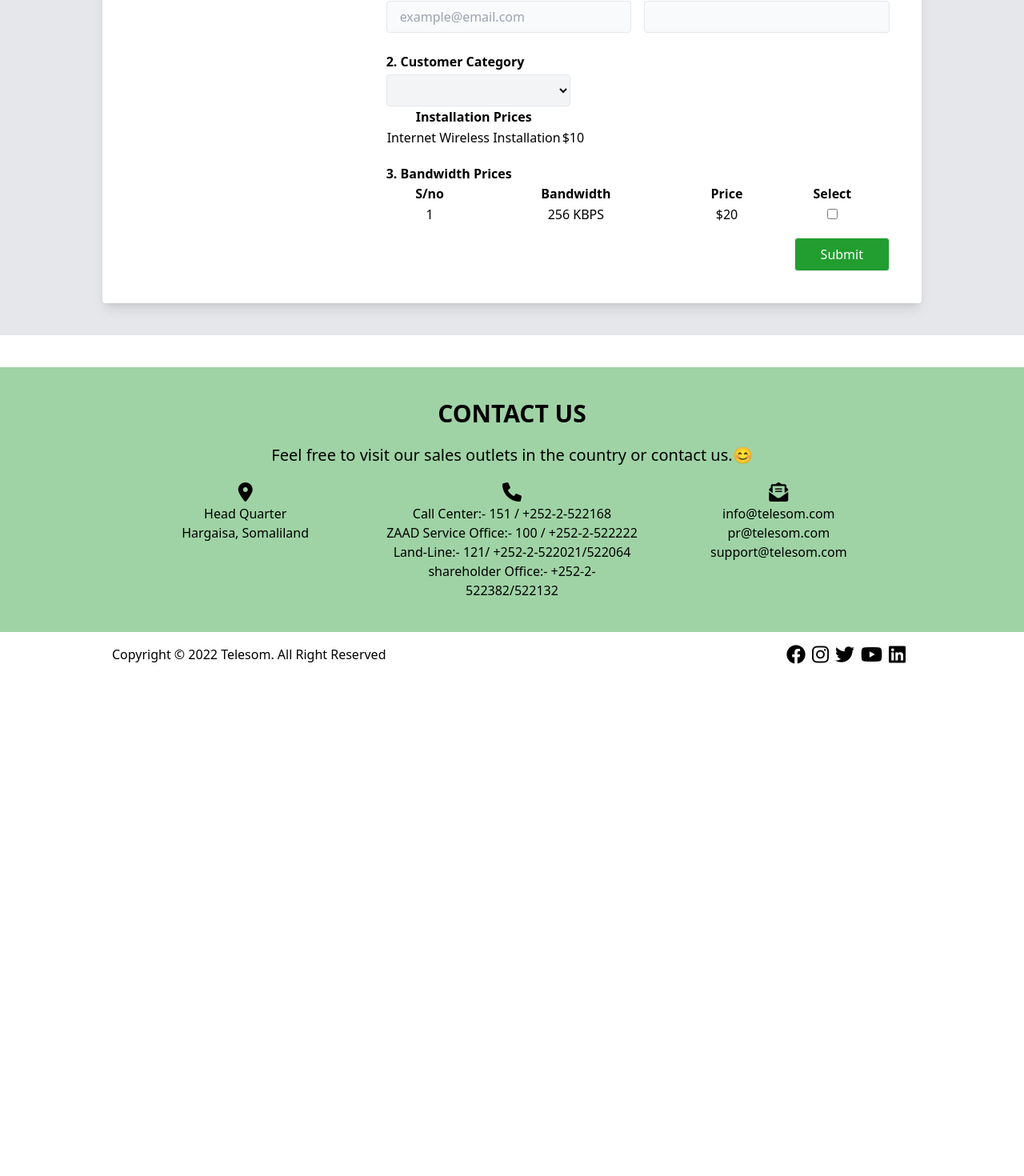
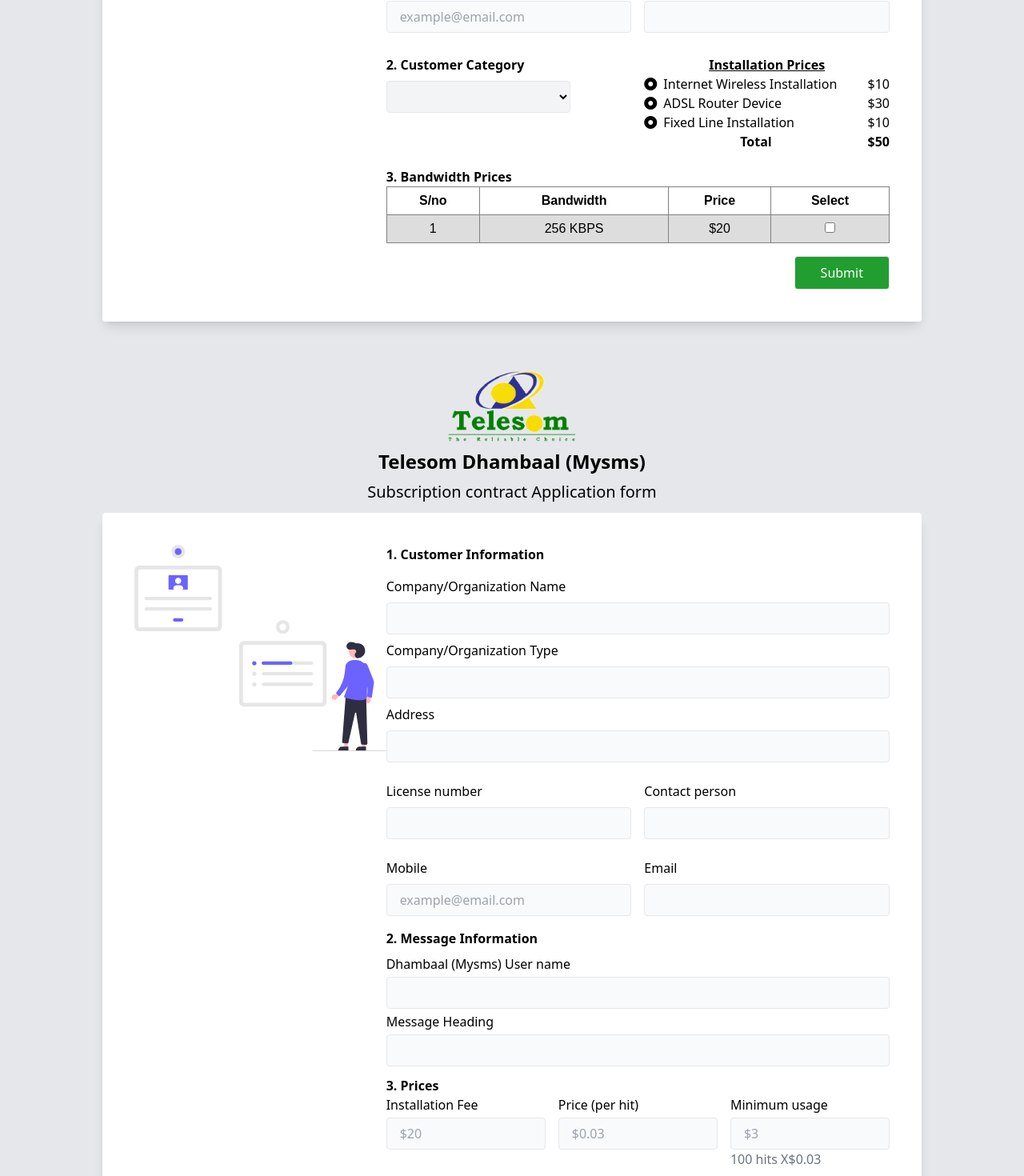
Before and after one commit to Nimcan/Telesom-Web, a React (Create React App) app in the folder client/: page / in a window 1280 px wide. Shown: the part 1932-3402 px from the top of the page at 80% size. Before the commit the page ends 2778 px from the top, so only its background shows below. Built offline with nearby package versions, Linux system fonts and the light colour scheme.

Commit message:
mysms component

```diff
--- a/client/src/App.js
+++ b/client/src/App.js
@@ -1,6 +1,7 @@
 import './App.css';
 import About from './Components/about';
 import ADSL from './Components/buyNow/adslService';
+import Mysms from './Components/buyNow/mysmsService';
 import Career from './Components/career';
 import Contact from './Components/contact';
 import Crs from './Components/crs';
@@ -21,6 +22,7 @@
       {/* <Support /> */}
       {/* <Contact /> */}
       <ADSL />
+      <Mysms />
       <Footer />
       {/* <Career /> */}
 
--- a/client/src/Components/buyNow/adslService.js
+++ b/client/src/Components/buyNow/adslService.js
@@ -5,6 +5,8 @@
     const sites = ['Arabsiyo', 'Berbera', 'Boorama', 'Burco', 'Buuhoodle', 'Caynabo',
                    'Ceel-afwayn', 'Ceerigaabo', 'Dila', 'Gabiley', 'Garadag', 'Hargaisa',
                    'Harirad', 'Lawyacado', 'Lughaya', 'Oodwayne', 'Wajaale', 'Widhwidh', 'Xudun']
+
+    const services = ['Government institution', 'INGO/UN', 'Business', 'Educational institution', 'Home/Personal user']
   return (
     <div className='bg-gray-200 pb-10'>
         <div>
@@ -73,10 +75,10 @@
                             </div>
                         </div>
 
-                        <div className=''>
-                            <h1 className='font-bold mt-4'>2. Customer Category</h1>
-                            <div>
-                                <select className='w-44 h-10 border mt-1 rounded px-4 w-fit bg-gray-100'>
+                        <div className='grid grid-cols-1 md:grid-cols-2 mt-5 gap-4'>
+                            <div className='w-full'>
+                                <h1 className='font-bold'>2. Customer Category</h1>
+                                <select className='w-44 h-10 mt-2 border rounded px-4 w-fit bg-gray-100'>
                                     <option></option>
                                     <option>Government institution</option>
                                     <option>INGO/UN</option>
@@ -86,16 +88,40 @@
                                 </select>
                             </div>
 
-                            <div>
-                                <table>
+                            <div className=''>
+                                <div>
+                                    <div className='text-center'>
+                                        <h1 className='underline font-bold'>Installation Prices</h1>
+                                    </div>
+                                    <div>
+                                        <div className='flex justify-between'>
+                                            <label className='border-left'><i class="fa-solid fa-circle-dot mr-2"></i>Internet Wireless Installation</label>
+                                            <label>$10</label>
+                                        </div>
+                                        <div className='flex justify-between'>
+                                            <label className='border-left'><i class="fa-solid fa-circle-dot mr-2"></i>ADSL Router Device</label>
+                                            <label>$30</label>
+                                        </div>
+                                        <div className='flex justify-between'>
+                                            <label className='border-left'><i class="fa-solid fa-circle-dot mr-2"></i>Fixed Line Installation</label>
+                                            <label>$10</label>
+                                        </div>
+                                        <div className='flex justify-between'>
+                                            <label className='flex-1 text-center font-bold'>Total</label>
+                                            <label className='font-bold'>$50</label>
+                                        </div>
+                                    </div>
+                                </div>
+                                {/* <table className=''>
                                     <tr>
-                                        <th>Installation Prices</th>
+                                        <th colSpan='2'>Installation Prices</th>
                                     </tr>
                                     <tr>
                                         <td>Internet Wireless Installation</td>
                                         <td>$10</td>
                                     </tr>
-                                </table>
+                                </table> */}
+
                             </div>
                         </div>
 
@@ -117,23 +143,11 @@
                             </table>
                         </div>
 
-                        {/* <div>
-                            <h1 className='font-bold mt-4'>4. Description Of the Issue</h1>
-                            <div className=''>
-                                <textarea className='h-36 border mt-1 rounded px-4 w-full bg-gray-50'></textarea>
-                            </div>
-                        </div> */}
-
                         <div className='flex justify-end mt-4'>
                             <button className='py-2 px-8 border text-white rounded bg-brand-green text-right'>Submit</button>
                         </div>
-
-
                         </div>
-
-
                     </div>
-
                 </div>
             </div>
         </div>
--- /dev/null
+++ b/client/src/Components/buyNow/mysmsService.js
@@ -0,0 +1,96 @@
+import React from 'react'
+
+function Mysms() {
+  return (
+    <div className='bg-gray-200 pb-10'>
+        <div>
+            <div>
+                <img src='./images/logo.png' alt='' className='m-auto w-44' />
+            </div>
+            <div>
+                <div>
+                    <h1 className='text-center text-2xl font-bold p-2'>Telesom Dhambaal (Mysms)</h1>
+                    <h1 className='text-center text-xl pb-3'>Subscription contract Application form</h1>
+                </div>
+
+                <div className='xl:contain shadow-lg rounded bg-white '>
+                    <div className='grid md:grid-cols-3 p-10'>
+                        <div  className='flex flex-col gap-4'>
+                            <img src='./images/form.svg' alt='' />
+                        </div>
+                        <div className='lg:col-span-2 md:col-span-2'>
+                            <h1 className='font-bold'>1. Customer Information</h1>
+                            <div className='flex flex-col mt-4'>
+                                <label>Company/Organization Name</label>
+                                <input type='' className="h-10 border my-2 rounded px-4 w-full bg-gray-50"/>
+                                <label>Company/Organization Type</label>
+                                <input type='' className='h-10 border my-2 rounded px-4 w-full bg-gray-50' />
+                                <label>Address</label>
+                                <input type='' className='h-10 border my-2 rounded px-4 w-full bg-gray-50' />
+                            </div>
+
+                            <div className='grid grid-cols-1 md:grid-cols-2 gap-4 mt-4'>
+                            <div>
+                                <label>License number</label>
+                                <input type='' className="h-10 border my-2 rounded px-4 w-full bg-gray-50"/>
+                            </div>
+                            <div>
+                                <label>Contact person</label>
+                                <input type='' className='h-10 border my-2 rounded px-4 w-full bg-gray-50' />
+                            </div>
+                            <div>
+                                <label>Mobile</label>
+                                <input type='email' className='h-10 border my-2 rounded px-4 w-full bg-gray-50' placeholder='example@email.com' />
+                            </div>
+                            <div>
+                                <label>Email</label>
+                                <input type='' className='h-10 border my-2 rounded px-4 w-full bg-gray-50' />
+                            </div>
+                        </div>
+
+                        <div>
+                            <div>
+                                <h1 className='font-bold my-2'>2. Message Information</h1>
+                                <p></p>
+                            </div>
+                                <div>
+                                    <label>Dhambaal (Mysms) User name</label>
+                                    <input type='' className='h-10 border my-1 rounded px-4 w-full bg-gray-50'  />
+                                    <label>Message Heading</label>
+                                    <input type='' className='h-10 border my-1 rounded px-4 w-full bg-gray-50'  />
+                                </div>
+                        </div>
+
+                        <div className='mt-2'>
+                            <h1 className='font-bold'>3. Prices</h1>
+                            <div className='grid grid-cols-1 md:grid-cols-3 gap-4'>
+                                <div>
+                                    <label>Installation Fee</label>
+                                    <input disabled placeholder='$20' className='h-10 border mt-1 rounded px-4 w-full bg-gray-50' />
+                                </div>
+                                 <div>
+                                    <label>Price (per hit)</label>
+                                    <input disabled placeholder='$0.03' className='h-10 border mt-1 rounded px-4 w-full bg-gray-50' />
+                                </div>
+                                <div>
+                                    <label>Minimum usage</label>
+                                    <input disabled placeholder='$3' className='h-10 border mt-1 rounded px-4 w-full bg-gray-50' />
+                                    <p className='text-gray-500'>100 hits X$0.03</p>
+                                </div>
+
+                            </div>
+                        </div>
+
+                        <div className='flex justify-end mt-4'>
+                            <button className='py-2 px-8 border text-white rounded bg-brand-green text-right'>Submit</button>
+                        </div>
+                        </div>
+                    </div>
+                </div>
+            </div>
+        </div>
+    </div>
+  )
+}
+
+export default Mysms
--- a/client/src/index.css
+++ b/client/src/index.css
@@ -10,5 +10,20 @@
         margin: auto;
         padding: 0px;
       }
+      table {
+        font-family: arial, sans-serif;
+        border-collapse: collapse;
+        /* width: 100%; */
+      }
+
+      td, th {
+        border: 1px solid gray;
+        text-align: center;
+        padding: 5px;
+      }
+
+      tr:nth-child(even) {
+        background-color: #dddddd;
+      }
     }
   }
```
Also changed, not shown: client/src/Components/buyNow/ilasocoService.js (added).
